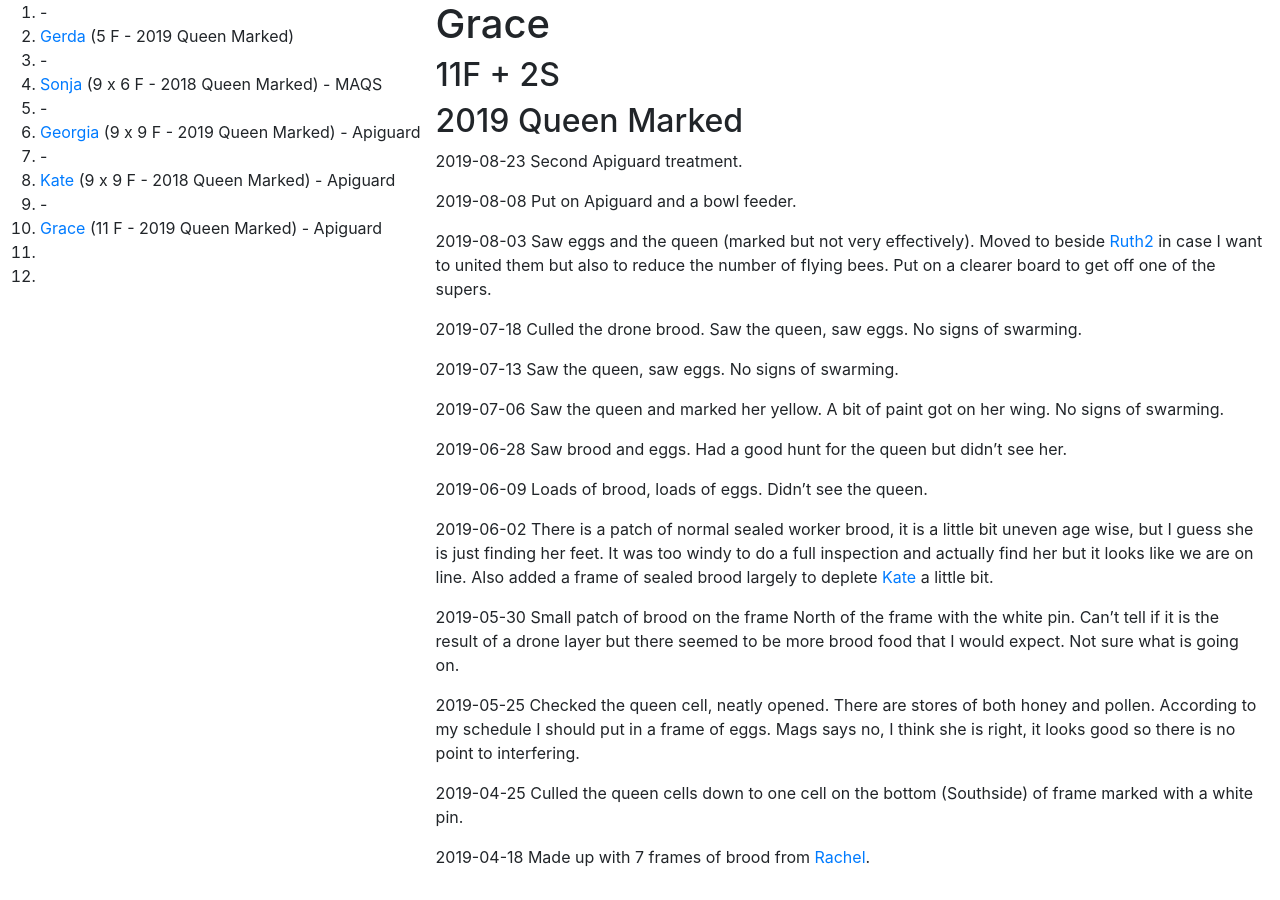
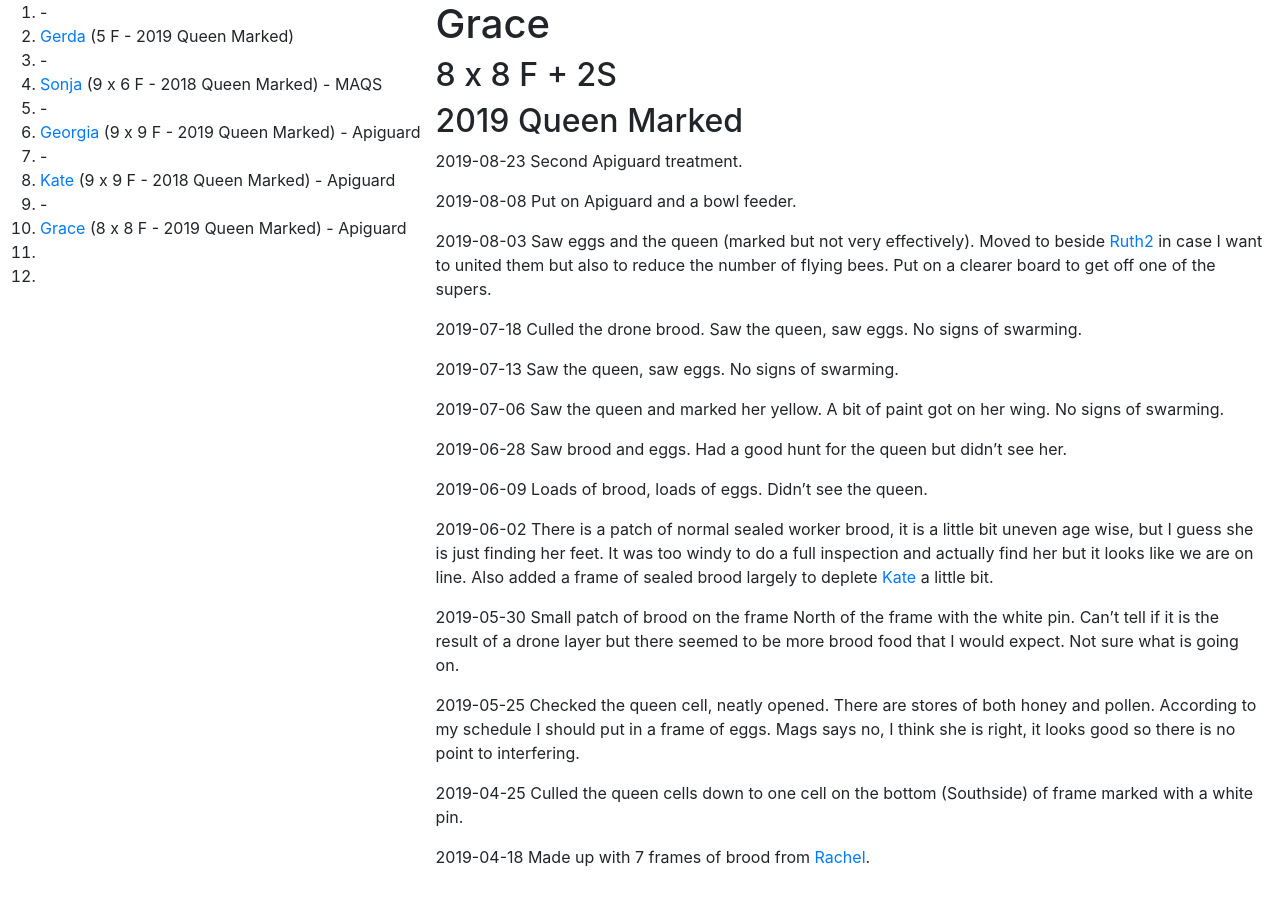
Before and after one commit to joejcollins/rhapsody-angel, a Jekyll site: the page built from queens/grace.md, in a window 1280 px wide. Built offline with Jekyll 4.4.1, drawn with Linux system fonts in a browser that asks for light colours; our own code applies the rules of GitHub Pages for plain Markdown files.

Commit message:
Grace stacked to 16

```diff
--- a/_includes/apiary.md
+++ b/_includes/apiary.md
@@ -7,6 +7,6 @@
 1. -
 1. [Kate]({{ site.baseurl }}/queens/kate/) (9 x 9 F - 2018 Queen Marked) - Apiguard
 1. -
-1. [Grace]({{ site.baseurl }}/queens/grace/) (11 F - 2019 Queen Marked) - Apiguard
+1. [Grace]({{ site.baseurl }}/queens/grace/) (8 x 8 F - 2019 Queen Marked) - Apiguard
 1.
 1.
--- a/queens/grace.md
+++ b/queens/grace.md
@@ -1,5 +1,5 @@
 # Grace
-## 11F + 2S
+## 8 x 8 F + 2S
 ## 2019 Queen Marked
 
 2019-08-23 Second Apiguard treatment.
```
